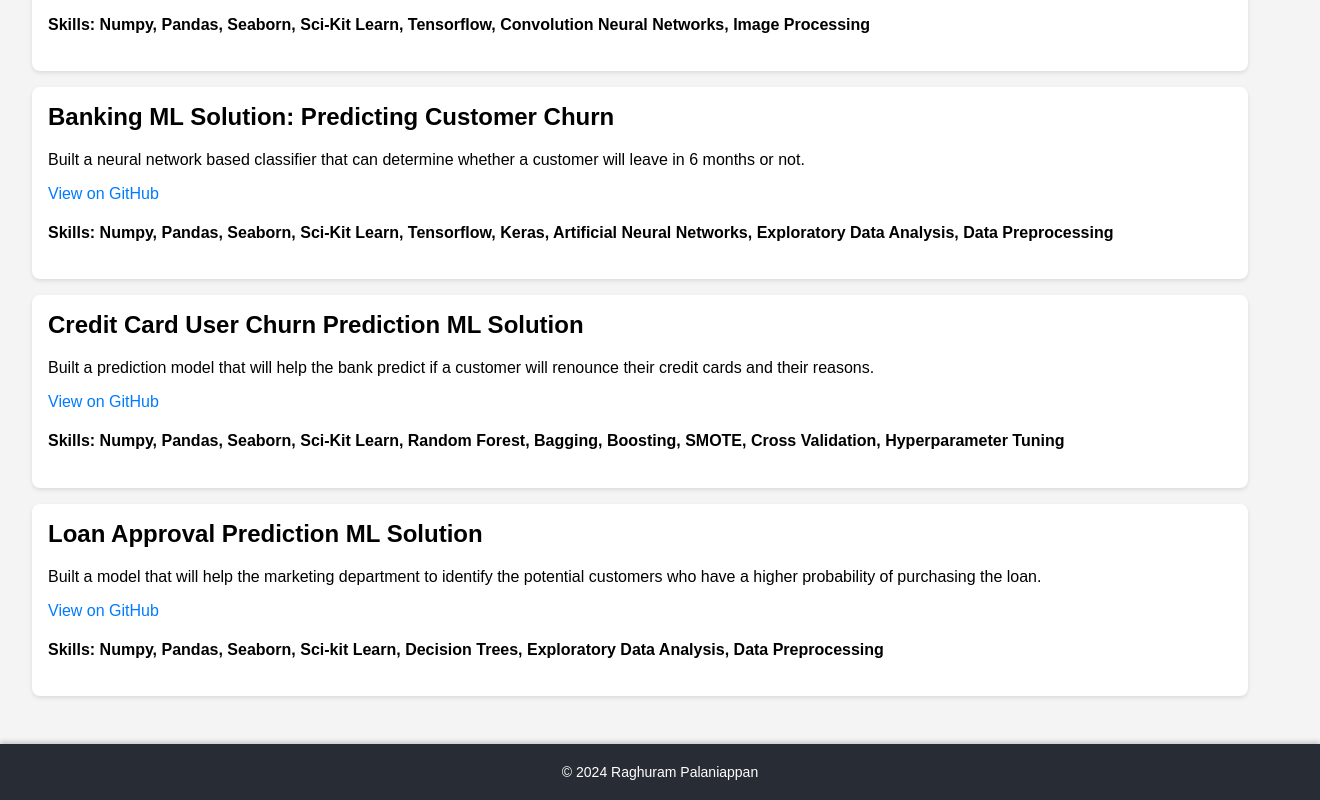
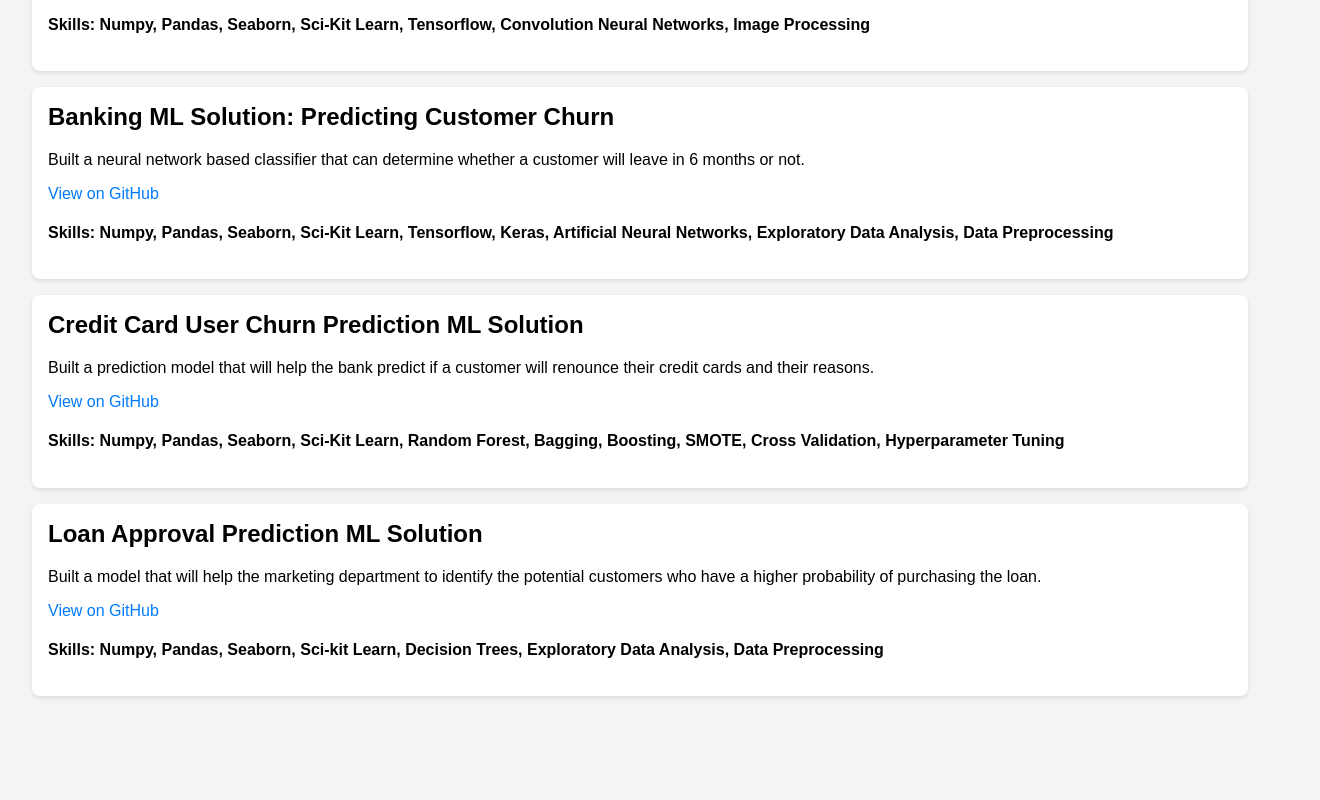
Before and after one commit to ragu0115/DSProjects, a plain HTML site: page index.html in a window 1280 px wide. Shown: the part 431-1231 px from the top of the page, 1320 px wide, since content can reach past the window. After the commit the page ends 1175 px from the top, so only its background shows below. Drawn offline with Linux system fonts and the light colour scheme.

Commit message:
Update index.html

```diff
--- a/index.html
+++ b/index.html
@@ -15,9 +15,6 @@
             <!-- Projects will be dynamically added here by JavaScript -->
         </section>
     </main>
-    <footer>
-        <p>&copy; 2024 Raghuram Palaniappan</p>
-    </footer>
     <script src="script.js"></script>
 </body>
 </html>
```
